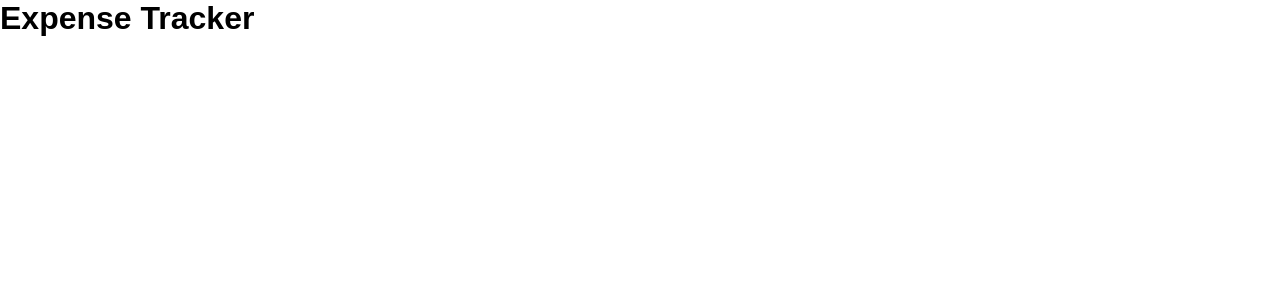
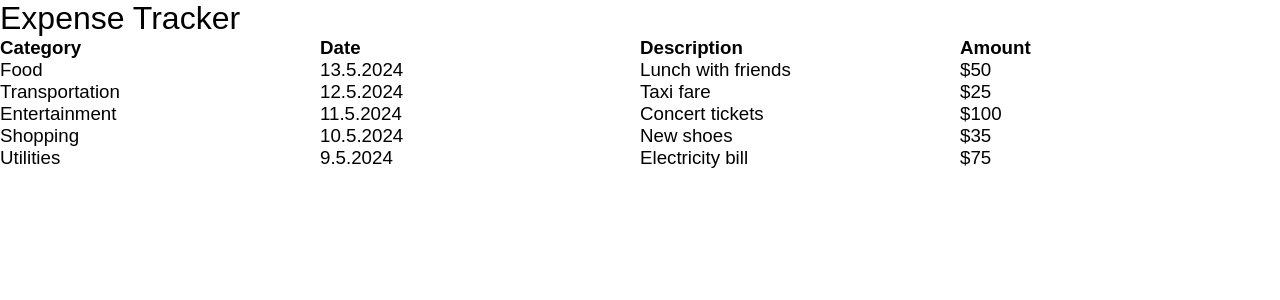
Before and after one commit to AtarMor/expense-tracker-frontend, a React (Vite) app: page / in a window 1280 px wide. Shown: the top 300 px of the page. Built offline with nearby package versions, Linux system fonts and the light colour scheme.

Commit message:
Add expense service & render basic expense list

```diff
--- a/src/App.jsx
+++ b/src/App.jsx
@@ -1,6 +1,7 @@
 import { useState } from 'react'
 import reactLogo from './assets/react.svg'
 import viteLogo from '/vite.svg'
+import { ExpenseIndex } from './pages/ExpenseIndex'
 
 function App() {
   const [count, setCount] = useState(0)
@@ -8,6 +9,7 @@ function App() {
   return (
     <main>
       <h1>Expense Tracker</h1>
+      <ExpenseIndex/>
     </main>
   )
 }
--- a/src/assets/style/basics/_base.scss
+++ b/src/assets/style/basics/_base.scss
@@ -17,6 +17,7 @@ p,
 a {
   margin: 0;
   padding: 0;
+  font-weight: lighter;
 }
 
 button {
--- /dev/null
+++ b/src/assets/style/cmps/_expense-list.scss
@@ -0,0 +1,8 @@
+.expense-titles {
+    display: grid;
+    grid-template-columns: repeat(4, minmax(auto, 1fr));
+
+    h3 {
+        font-weight: bold;
+    }
+}
--- /dev/null
+++ b/src/assets/style/cmps/_expense-preview.scss
@@ -0,0 +1,7 @@
+.expense-preview {
+    article {
+        display: grid;
+        grid-template-columns: repeat(4, minmax(auto, 1fr));
+
+    }
+}
--- a/src/assets/style/main.scss
+++ b/src/assets/style/main.scss
@@ -11,3 +11,5 @@
 // PAGES
 
 // COMPONENTS
+@import 'cmps/expense-list';
+@import 'cmps/expense-preview';
--- /dev/null
+++ b/src/cmps/ExpenseList.jsx
@@ -0,0 +1,18 @@
+import { ExpensePreview } from "./ExpensePreview"
+
+export function ExpenseList({ expenses }) {
+    return <ul className="expense-list clean-list">
+        <li className="expense-titles">
+            <h3>Category</h3>
+            <h3>Date</h3>
+            <h3>Description</h3>
+            <h3>Amount</h3>
+        </li>
+        {expenses.map(expense => {
+            return <li className="expense-preview" key={expense._id}>
+                <ExpensePreview expense={expense} />
+            </li>
+        }
+        )}
+    </ul>
+}
--- /dev/null
+++ b/src/cmps/ExpensePreview.jsx
@@ -0,0 +1,8 @@
+export function ExpensePreview ({expense}) {
+    return <article>
+        <h3 className="expense-category">{expense.category}</h3>
+        <h3 className="expense-date">{new Date(expense.date).toLocaleDateString('he-IL')}</h3>
+        <h3 className="expense-description">{expense.description}</h3>
+        <h3 className="expense-amount">${expense.amount}</h3>
+    </article>
+}
--- /dev/null
+++ b/src/pages/ExpenseIndex.jsx
@@ -0,0 +1,25 @@
+import { useEffect, useState } from "react"
+import { expenseService } from "../services/expense.service"
+import { ExpenseList } from "../cmps/ExpenseList"
+
+export function ExpenseIndex() {
+    const [expenses, setExpenses] = useState([])
+
+    useEffect(() => {
+        loadExpenses()
+    }, [])
+
+    async function loadExpenses() {
+        try {
+            const expenses = await expenseService.query()
+            setExpenses(expenses)
+        } catch (err) {
+            console.log('Cannot load expenses', err) // Add user msg
+        }
+    }
+
+    if(!expenses.length) return <div>Loading...</div>
+    return <section className="expense-index">
+        <ExpenseList expenses={expenses}/>
+    </section>
+}
--- /dev/null
+++ b/src/services/async-storage.service.js
@@ -0,0 +1,63 @@
+export const storageService = {
+    query,
+    get,
+    post,
+    put,
+    remove,
+}
+
+function query(entityType, delay = 500) {
+    var entities = JSON.parse(localStorage.getItem(entityType)) || []
+    return new Promise(resolve => setTimeout(() => resolve(entities), delay))
+}
+
+function get(entityType, entityId) {
+    return query(entityType).then(entities => {
+        const entity = entities.find(entity => entity._id === entityId)
+        if (!entity) throw new Error(`Get failed, cannot find entity with id: ${entityId} in: ${entityType}`)
+        return entity
+    })
+}
+
+function post(entityType, newEntity) {
+    newEntity = {...newEntity}
+    newEntity._id = _makeId()
+    return query(entityType).then(entities => {
+        entities.push(newEntity)
+        _save(entityType, entities)
+        return newEntity
+    })
+}
+
+function put(entityType, updatedEntity) {
+    return query(entityType).then(entities => {
+        const idx = entities.findIndex(entity => entity._id === updatedEntity._id)
+        if (idx < 0) throw new Error(`Update failed, cannot find entity with id: ${entityId} in: ${entityType}`)
+        entities.splice(idx, 1, updatedEntity)
+        _save(entityType, entities)
+        return updatedEntity
+    })
+}
+
+function remove(entityType, entityId) {
+    return query(entityType).then(entities => {
+        const idx = entities.findIndex(entity => entity._id === entityId)
+        if (idx < 0) throw new Error(`Remove failed, cannot find entity with id: ${entityId} in: ${entityType}`)
+        entities.splice(idx, 1)
+        _save(entityType, entities)
+    })
+}
+
+
+function _save(entityType, entities) {
+    localStorage.setItem(entityType, JSON.stringify(entities))
+}
+
+function _makeId(length = 5) {
+    var text = ''
+    var possible = 'ABCDEFGHIJKLMNOPQRSTUVWXYZabcdefghijklmnopqrstuvwxyz0123456789'
+    for (var i = 0; i < length; i++) {
+        text += possible.charAt(Math.floor(Math.random() * possible.length))
+    }
+    return text
+}
--- /dev/null
+++ b/src/services/expense.service.js
@@ -0,0 +1,59 @@
+import { storageService } from "./async-storage.service"
+import { utilService } from "./util.service"
+
+const EXPENSES_KEY = 'expensesDB'
+_createExpenses()
+
+export const expenseService = {
+    query
+}
+
+async function query() {
+    try {
+        const expenses = await storageService.query(EXPENSES_KEY)
+        return expenses
+    } catch (err) {
+        console.log('Had issues getting expenses', err)
+    }
+}
+
+function _createExpenses() {
+    const expenses = [
+        {
+            _id: 'e101',
+            amount: 50.00,
+            category: 'Food',
+            date: '2024-05-13',
+            description: 'Lunch with friends'
+        },
+        {
+            _id: 'e102',
+            amount: 25.00,
+            category: 'Transportation',
+            date: '2024-05-12',
+            description: 'Taxi fare'
+        },
+        {
+            _id: 'e103',
+            amount: 100.00,
+            category: 'Entertainment',
+            date: '2024-05-11',
+            description: 'Concert tickets'
+        },
+        {
+            _id: 'e104',
+            amount: 35.00,
+            category: 'Shopping',
+            date: '2024-05-10',
+            description: 'New shoes'
+        },
+        {
+            _id: 'e105',
+            amount: 75.00,
+            category: 'Utilities',
+            date: '2024-05-09',
+            description: 'Electricity bill'
+        }
+    ]
+    utilService.saveToStorage(EXPENSES_KEY, expenses)
+}
--- /dev/null
+++ b/src/services/util.service.js
@@ -0,0 +1,13 @@
+export const utilService = {
+    saveToStorage,
+    loadFromStorage
+}
+
+function saveToStorage(key, value) {
+    localStorage.setItem(key, JSON.stringify(value))
+}
+
+function loadFromStorage(key) {
+    const data = localStorage.getItem(key)
+    return (data) ? JSON.parse(data) : undefined
+}
```
